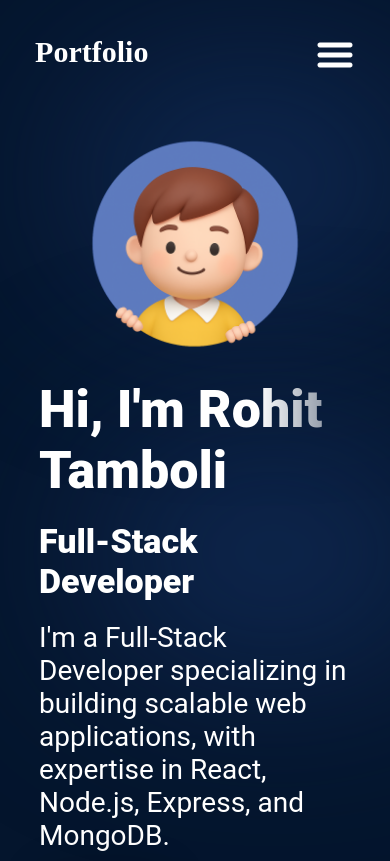
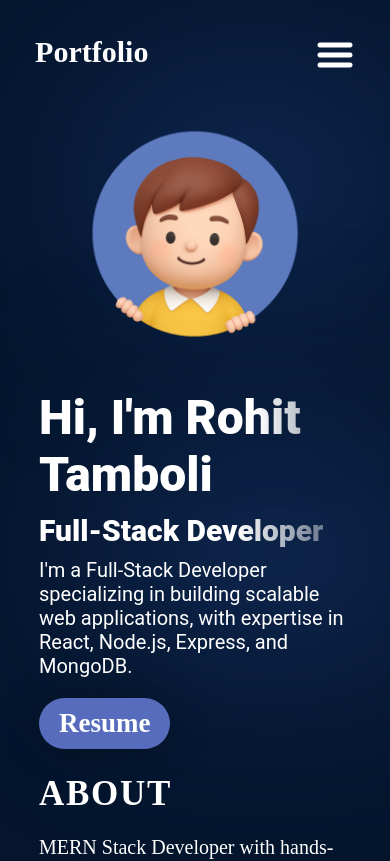
Before and after one commit to rohit-tamboli/My-Portfolio, a React app: page / in a window 390 px wide. Shown: the top 861 px of the page. Built offline with nearby package versions, Linux system fonts and the light colour scheme; the HTML template or start-up script is replaced by a standard one.

Commit message:
Updated changes

```diff
--- a/src/Components/Contact/Contact.jsx
+++ b/src/Components/Contact/Contact.jsx
@@ -12,16 +12,16 @@ const Contact = () => {
             </div>
             <ul className={styles.links}>
                 <li className={styles.link}>
-                    <a href=""><img src={getImageUrl("contact/emailIcon.png")} alt="Email Icon" /></a>
-                    <a href="mailto:myemail@gmail.com">tambolirohit2412@gmail.com</a>
+                    <a href="mailto:tambolirohit2412@gmail.com"><img src={getImageUrl("contact/emailIcon.png")} alt="Email Icon" /></a>
+                    <a href="mailto:tambolirohit2412@gmail.com">tambolirohit2412@gmail.com</a>
                 </li>
                 <li className={styles.link}>
-                    <a href=""><img src={getImageUrl("contact/linkedinIcon.png")} alt="Linkedin Icon" /></a>
-                    <a href="https://www.linkedin.com/myname">linkedin.com/in/tambolirohit/</a>
+                    <a href="https://www.linkedin.com/in/tambolirohit/"><img src={getImageUrl("contact/linkedinIcon.png")} alt="Linkedin Icon" /></a>
+                    <a href="https://www.linkedin.com/in/tambolirohit/">linkedin.com/in/tambolirohit/</a>
                 </li>
                 <li className={styles.link}>
-                    <a href=""><img src={getImageUrl("contact/githubIcon.png")} alt="Github Icon" /></a>
-                    <a href="https://www.github.com/myname">github.com/rohit-tamboli</a>
+                    <a href="https://www.github.com/rohit-tamboli"><img src={getImageUrl("contact/githubIcon.png")} alt="Github Icon" /></a>
+                    <a href="https://www.github.com/rohit-tamboli">github.com/rohit-tamboli</a>
                 </li>
             </ul>
         </footer>
--- a/src/Components/Contact/Contact.module.css
+++ b/src/Components/Contact/Contact.module.css
@@ -53,7 +53,7 @@
 @media screen and (max-width: 830px) {
     .container {
         flex-direction: column;
-        gap: 25px;
+        gap: 30px;
         margin-top: 50px;
         padding: 35px 10%;
     }
--- a/src/Components/Hero/Hero.module.css
+++ b/src/Components/Hero/Hero.module.css
@@ -122,21 +122,22 @@
     .heroImg {
         width: 250px;
         /* display: none; */
-        margin-top: -80px;
+        margin-top: -90px;
     }
 
     .title {
-        font-size: 52px;
-        margin-bottom: 20px;
+        font-size: 48px;
+        margin-top: 20px;
+        margin-bottom: 10px;
     }
 
     .heading {
-        font-size: 34px;
-        margin-bottom: 20px;
+        font-size: 30px;
+        margin-bottom: 10px;
     }
 
     .description {
-        font-size: 28px;
+        font-size: 20px;
         width: 100%;
         margin-bottom: 20px;
     }
```
